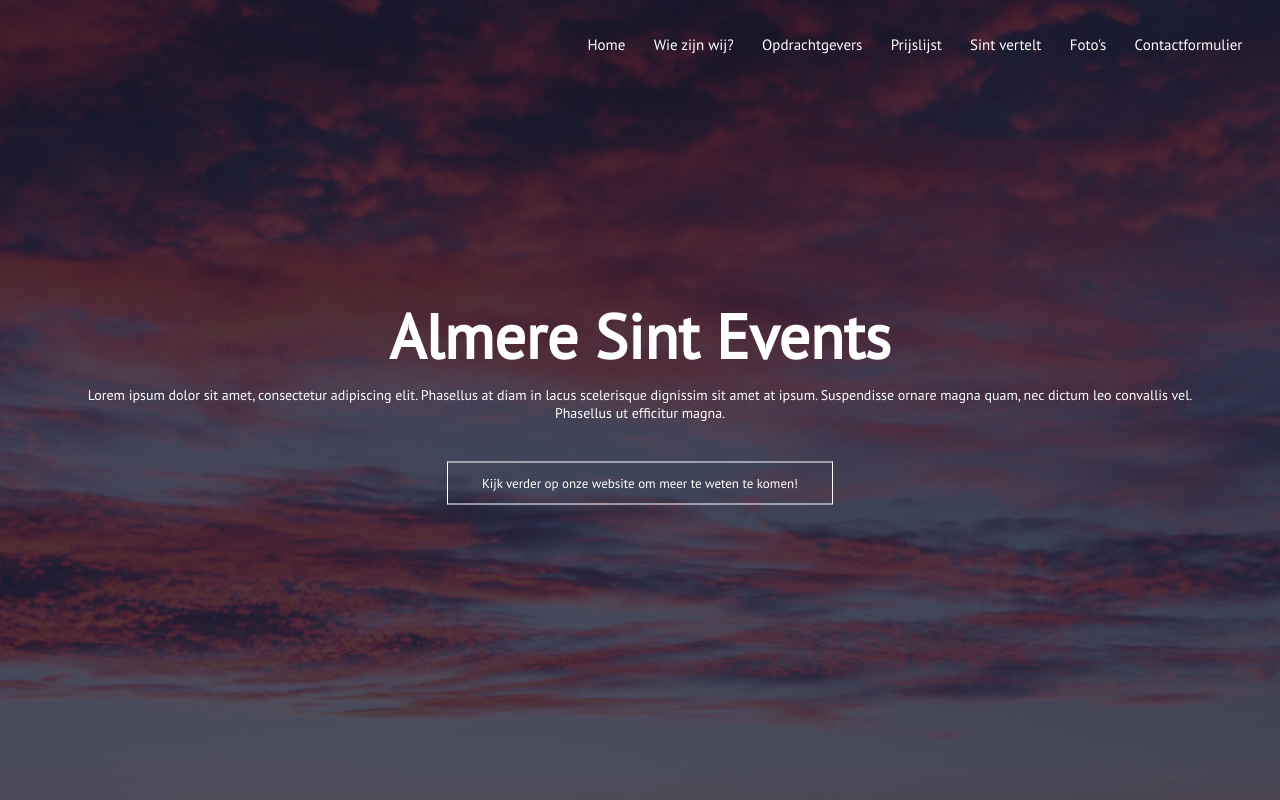
After one commit to DylanEckhart/Sinterklaas-Website, a PHP site: page /prijslijst.html in a window 1280 px wide. The commit adds this page. Run offline with PHP 8.4, Linux system fonts and the light colour scheme.

Commit message:
Version 1.12

```diff
--- a/index.html
+++ b/index.html
@@ -17,8 +17,8 @@
                     <li><a href="">Home</a></li>
                     <li><a href="">Wie zijn wij?</a></li>
                     <li><a href="">Opdrachtgevers</a></li>
-                    <li><a href="">Boekingen</a></li>
-                    <li><a href="">Sint verteld</a></li>
+                    <li><a href="prijslijst.html">Prijslijst</a></li>
+                    <li><a href="">Sint vertelt</a></li>
                     <li><a href="">Foto's</a></li>
                     <li><a href="">Contactformulier</a></li>
 
--- /dev/null
+++ b/prijslijst.html
@@ -0,0 +1,54 @@
+<!DOCTYPE html>
+<html lang="en">
+<head>
+  <meta charset="UTF-8">
+  <meta name="viewport" content="width=device-width, initial-scale=1.0">
+  <title>Home | Sinterklaas Almere</title>
+  <link rel="stylesheet" type="text/css" href="style.css">
+  <link href="https://fonts.googleapis.com/css2?family=PT+Sans&display=swap" rel="stylesheet">
+  <link href="https://stackpath.bootstrapcdn.com/font-awesome/4.7.0/css/font-awesome.min.css" rel="stylesheet">
+</head>
+<body>
+<section class="header">
+  <nav>
+    <div class="nav-links" id="navLinks">
+      <i class="fa fa-times" onclick="hideMenu()"></i>
+      <ul>
+        <li><a href="">Home</a></li>
+        <li><a href="">Wie zijn wij?</a></li>
+        <li><a href="">Opdrachtgevers</a></li>
+        <li><a href="prijslijst.html">Prijslijst</a></li>
+        <li><a href="">Sint vertelt</a></li>
+        <li><a href="">Foto's</a></li>
+        <li><a href="">Contactformulier</a></li>
+
+      </ul>
+    </div>
+    <i class="fa fa-bars" onclick="showMenu()"></i>
+  </nav>
+  <div class="text-box">
+    <h1>Almere Sint Events</h1>
+    <p>
+
+
+      Lorem ipsum dolor sit amet, consectetur adipiscing elit. Phasellus at diam in lacus scelerisque dignissim sit amet at ipsum. Suspendisse ornare magna quam, nec dictum leo convallis vel. Phasellus ut efficitur magna.</p>
+    <a href="" class="hero-btn">Kijk verder op onze website om meer te weten te komen!</a>
+  </div>
+</section>
+
+<!--JavaScript to toggle and hide menu-->
+<script>
+
+  let navLinks = document.getElementById("navLinks");
+
+  function showMenu() {
+    navLinks.style.right = "0";
+  }
+
+  function hideMenu() {
+    navLinks.style.right = "-200px";
+  }
+
+</script>
+</body>
+</html>
--- a/style.css
+++ b/style.css
@@ -15,7 +15,7 @@
 
 nav {
     display: flex;
-    padding: 2% 6%;
+    padding: 2% 2%;
     justify-content: space-between;
     align-items: center;
 }
```
Also changed, not shown: IMG/logo.png (added).
